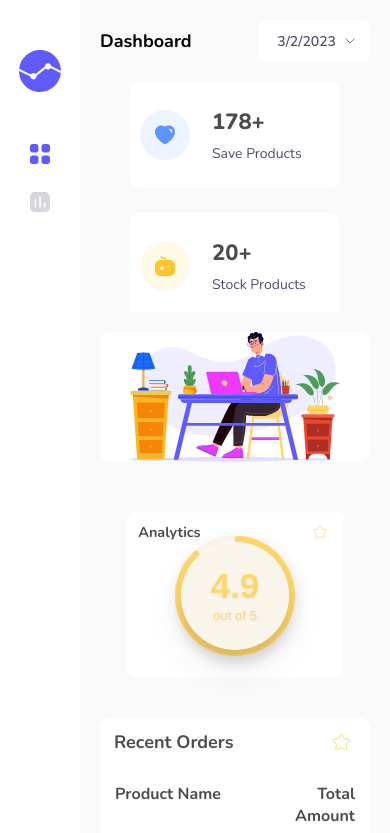
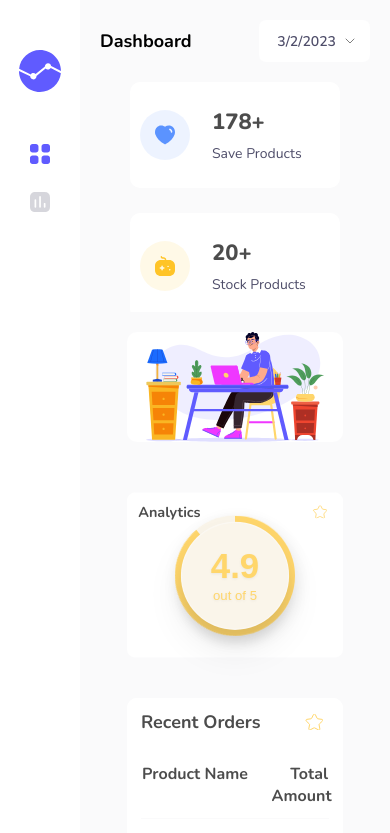
Before and after one commit to Juliya2323/CRM-Vue, a Vue app: page /dashboard in a window 390 px wide. Shown: the top 833 px of the page. Built offline with nearby package versions, Linux system fonts and the light colour scheme.

Commit message:
mobile responsive

```diff
--- a/src/pages/Dashboard.vue
+++ b/src/pages/Dashboard.vue
@@ -143,8 +143,9 @@ function switchCalendar() {
       width: 100%;
     }
 
-    @media screen and (max-width: 305px) {
-      width: 90%;
+    @media screen and (max-width: 420px) {
+      width: 80%;
+
     }
   }
 
@@ -220,13 +221,12 @@ function switchCalendar() {
       max-height: 150px;
     }
 
-    @media screen and (max-width: 410px) {
-      max-height: 130px;
+    @media screen and (max-width: 420px) {
+      max-height: 110px;
+      max-width: 250px;
     }
 
-    @media screen and (max-width: 305px) {
-      max-height: 110px;
-    }
+
   }
 }
 </style>
```
